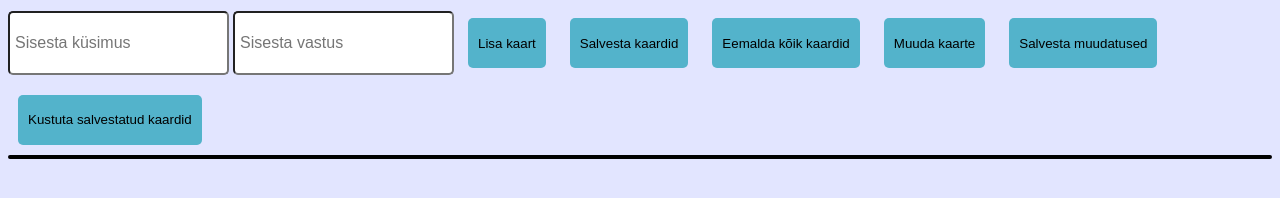
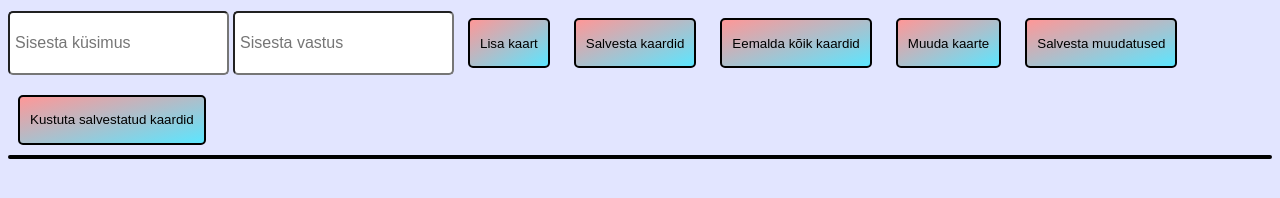
Before and after one commit to ukuoobik/Memozee, a plain HTML site: page Flashcards.html in a window 1280 px wide. Drawn offline with Linux system fonts and the light colour scheme.

Commit message:
Update Flashcards.css

```diff
--- a/Flashcards.css
+++ b/Flashcards.css
@@ -84,10 +84,11 @@ button {
   cursor: pointer;
   width: auto;
   height: 50px;
-  background-color: #53B3CB;
+  background-image: linear-gradient(to bottom right,rgb(255, 151, 151), rgb(92, 230, 255));
   border: solid;
-  border: blue;
+  border-color: black;
   border-radius: 5px;
+  border-width: 2px;
 }
 
 button:hover{
```
